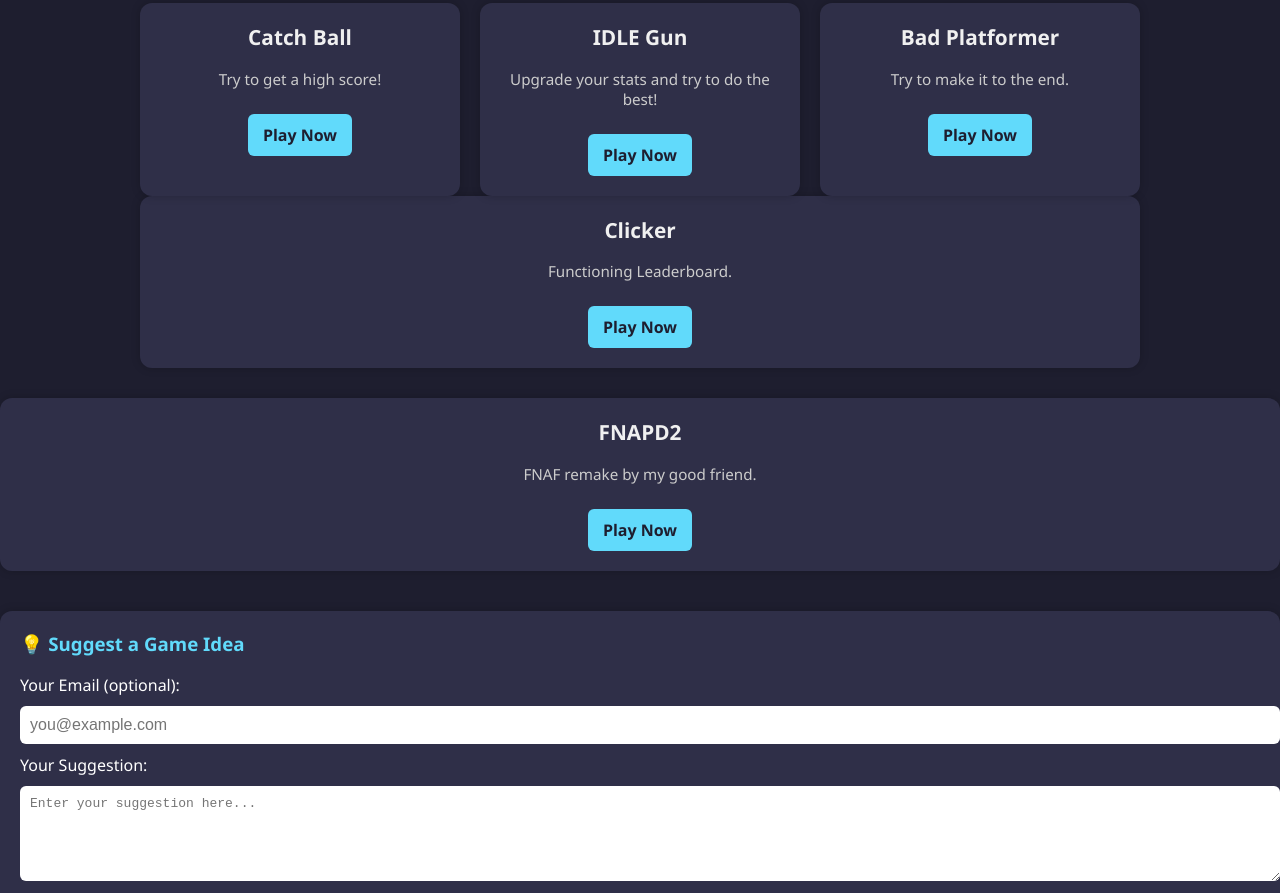
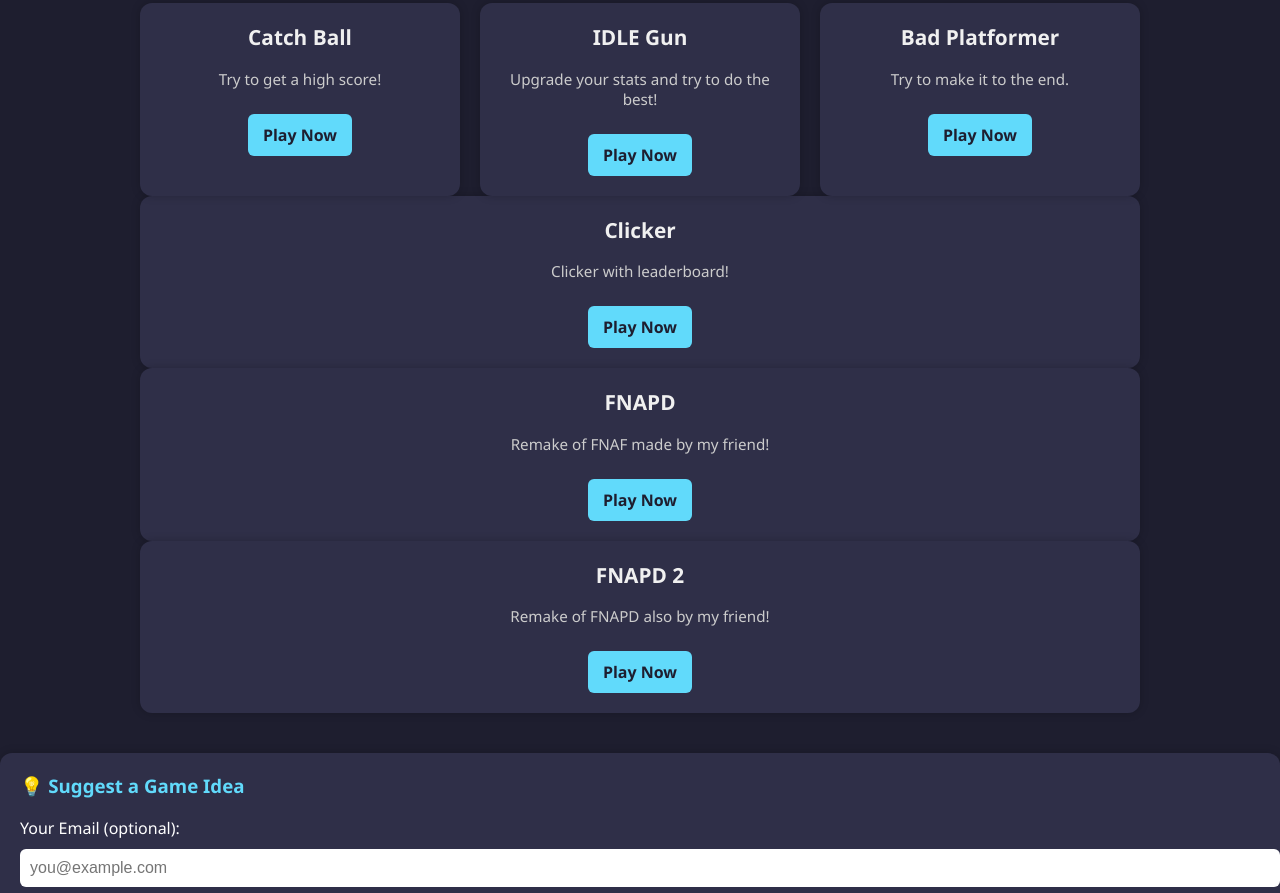
Before and after one commit to 01violet/classroom, a plain HTML site: page index.html in a window 1280 px wide. Shown: the part 376-1269 px from the top of the page. Drawn offline with Linux system fonts and the light colour scheme.

Commit message:
Update index.html

```diff
--- a/index.html
+++ b/index.html
@@ -156,18 +156,24 @@
       </div>
     </div>
 
-     <!-- Game 7 -->
+    <!-- Game 7 -->
       <div class="game-card">
         <h2>Clicker</h2>
-        <p>Functioning Leaderboard.</p>
+        <p>Clicker with leaderboard!</p>
         <a href="https://01violet.github.io/Clicker/" target="_blank">Play Now</a>
       </div>
-    </div>
 
-     <!-- Game 9 -->
+      <!-- Game 8 -->
       <div class="game-card">
-        <h2>FNAPD2</h2>
-        <p>FNAF remake by my good friend.</p>
+        <h2>FNAPD</h2>
+        <p>Remake of FNAF made by my friend!</p>
+        <a href="https://01violet.github.io/FNAPD/" target="_blank">Play Now</a>
+      </div>
+
+      <!-- Game 9 -->
+      <div class="game-card">
+        <h2>FNAPD 2</h2>
+        <p>Remake of FNAPD also by my friend!</p>
         <a href="https://01violet.github.io/FNAPD2/" target="_blank">Play Now</a>
       </div>
     </div>
```
